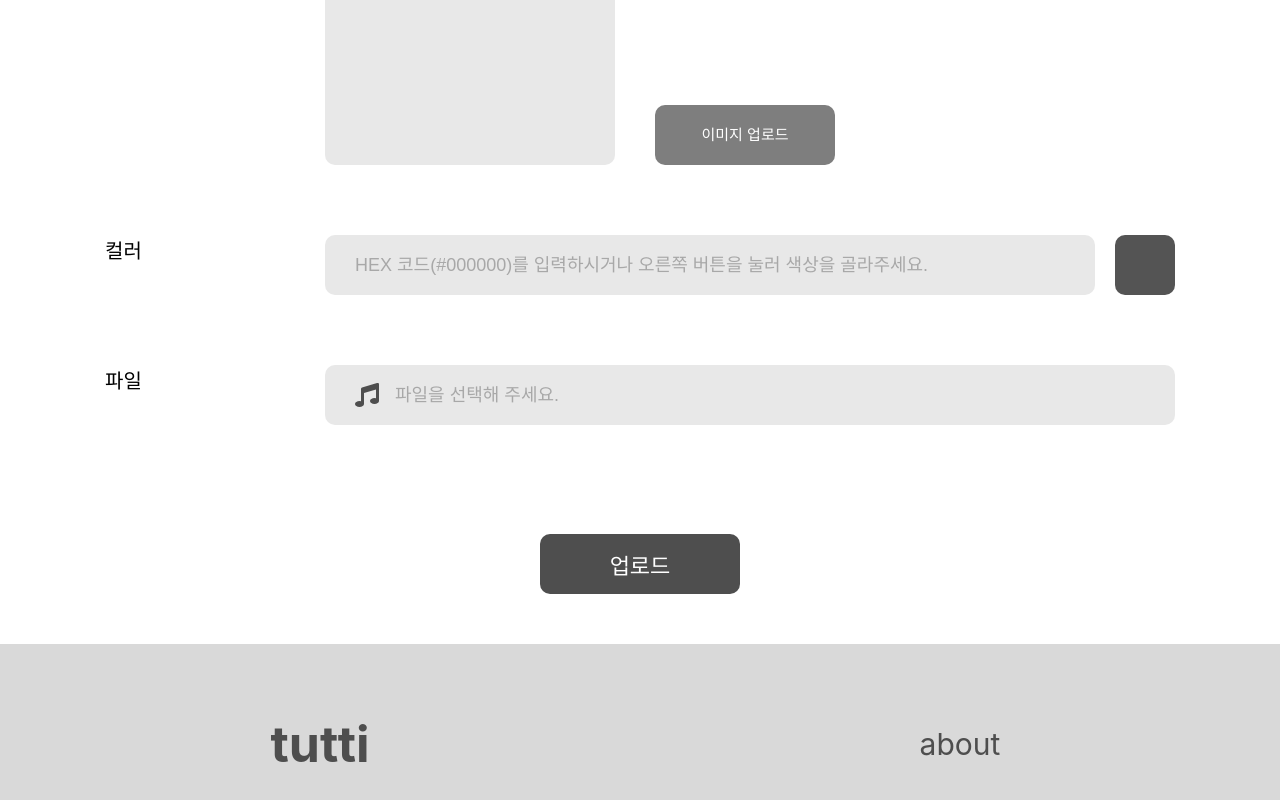
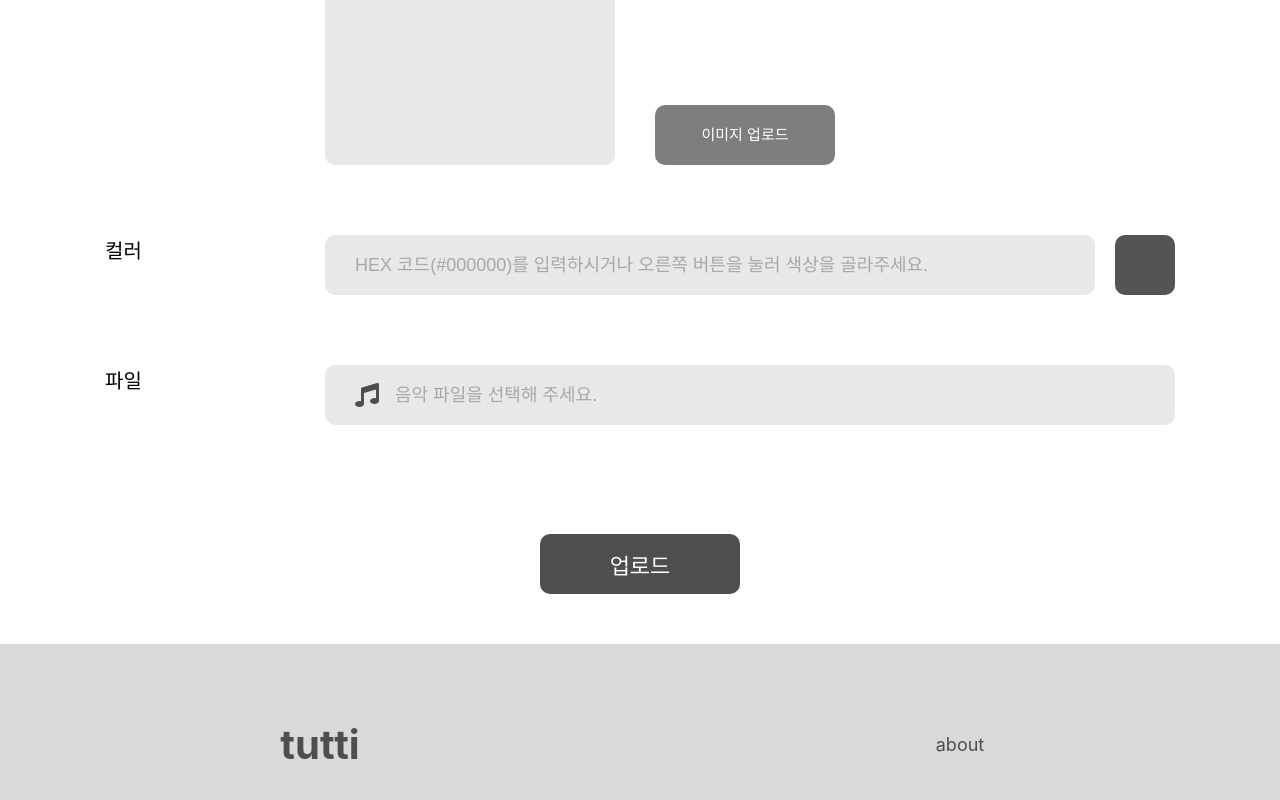
Before and after one commit to itsstacy/tuttimusicFE, a React (Create React App) app: page /upload in a window 1280 px wide. Shown: the part 948-1748 px from the top of the page. Built offline with nearby package versions, Linux system fonts and the light colour scheme.

Commit message:
작은 수정

```diff
--- a/src/components/Footer.js
+++ b/src/components/Footer.js
@@ -59,7 +59,7 @@ justify-content: center;
 }
 
 .footer-logo {
-  font-size:50px;
+  font-size:40px;
   font-weight: bold;
   margin:0 50px;
 }
@@ -72,7 +72,7 @@ justify-content: center;
 }
 
 .footer-about-about {
-  font-size:30px;
+  font-size:18px;
   margin:0 50px;
 }
 
--- a/src/pages/Upload.js
+++ b/src/pages/Upload.js
@@ -180,7 +180,7 @@ function Upload() {
           <div className="upload-music-box">
           <label className="upload-label-button-music" for="upload-music">
           <FaMusic id="upload-music-icon"/></label>
-          <input type="text" className="upload-input" id="upload-input-music" placeholder="파일을 선택해 주세요." value={musicName}/>
+          <input type="text" className="upload-input" id="upload-input-music" placeholder="음악 파일을 선택해 주세요." value={musicName}/>
           <input type="file" id="upload-music" accept='audio/*' onChange={onLoadMusic}/>
           </div>
           </div>
```
